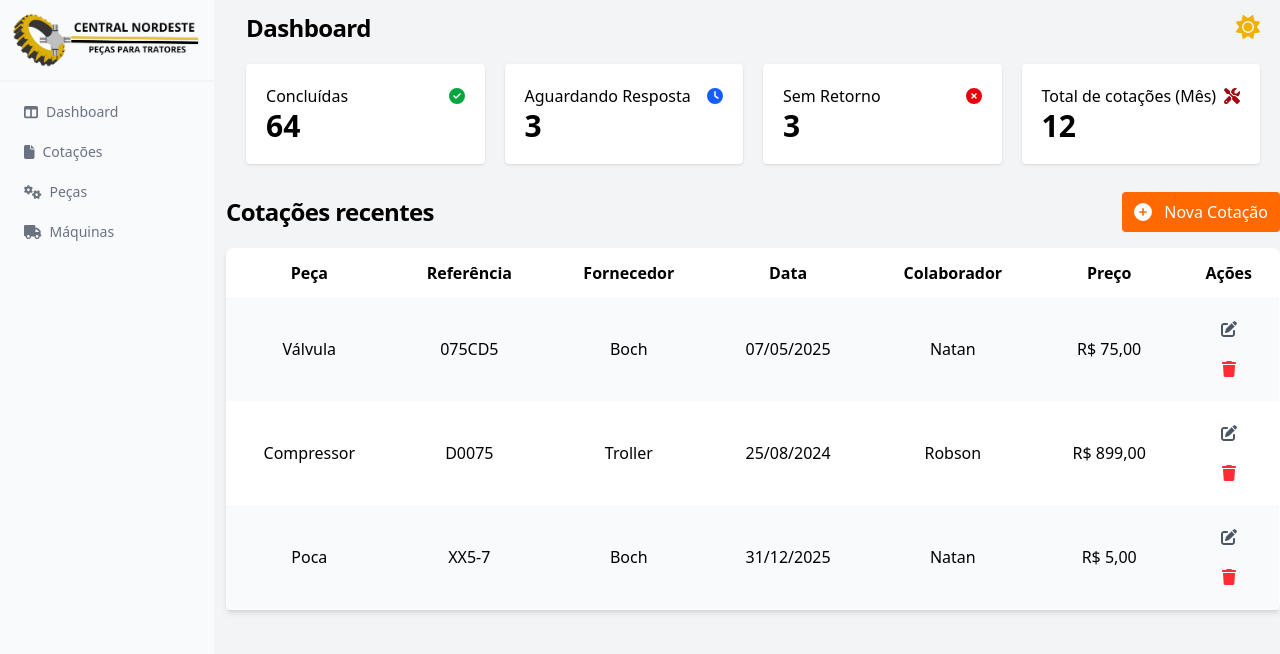
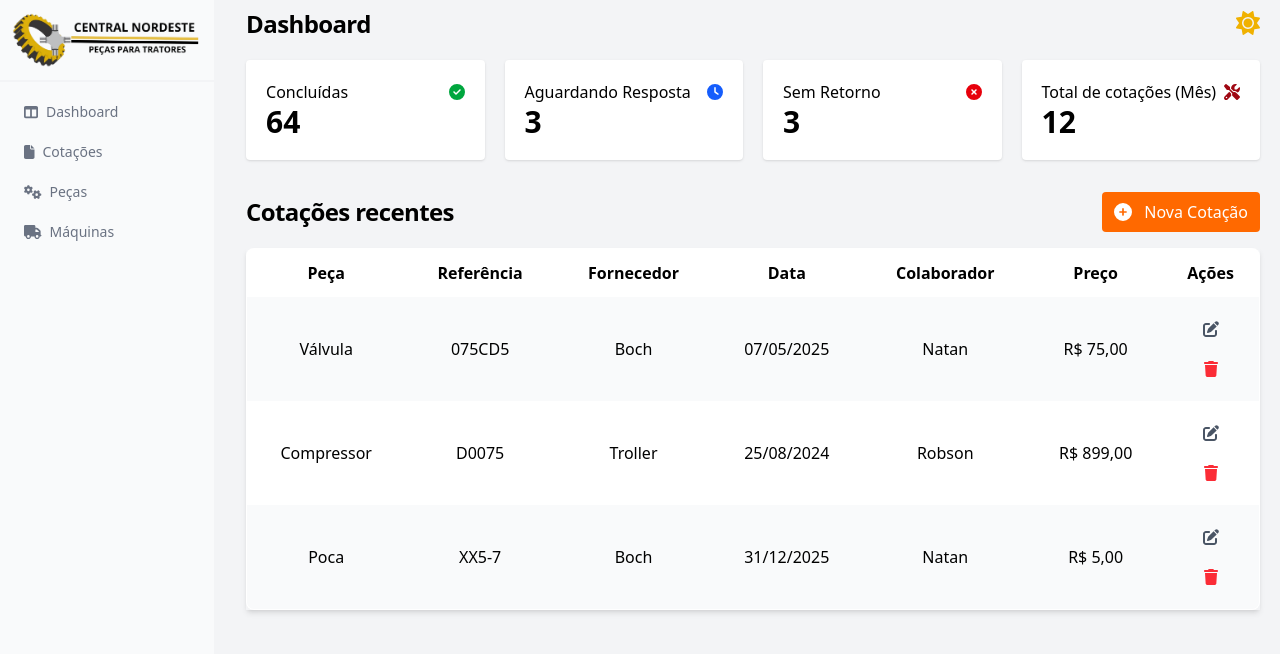
Before and after one commit to codeNilson/cn-quotations, a React (Vite) app: page / in a window 1280 px wide. Shown: the top 654 px of the page. Built offline with nearby package versions, Linux system fonts and the light colour scheme.

Commit message:
fix: adjust padding in cards container and recent quotations section for improved layout

```diff
--- a/src/App.tsx
+++ b/src/App.tsx
@@ -26,7 +26,7 @@ function App() {
       <div className="bg-gray-100 dark:bg-neutral-900 min-h-screen gap-3 flex">
         <Sidebar />
         <main className={`w-full transition duration-300`} onClick={isOpen ? toggleSidebar : undefined}>
-          <div className="cards-container py-3 flex flex-wrap items-center p-5">
+          <div className="cards-container flex flex-wrap items-center px-5 py-2">
             <SidebarButton onToggleSidebar={toggleSidebar} />
             <h2 className="text-2xl font-bold tracking-tight flex-1">Dashboard</h2>
             <ThemeButton />
@@ -69,7 +69,7 @@ function App() {
               </Card>
             </div>
           </div>
-          <div className="p-">
+          <div className="px-5 py-2">
             <div className="flex justify-between items-center py-4">
               <h4 className="font-bold text-2xl tracking-tight">Cotações recentes</h4>
               <NewQuotationButton />
```
